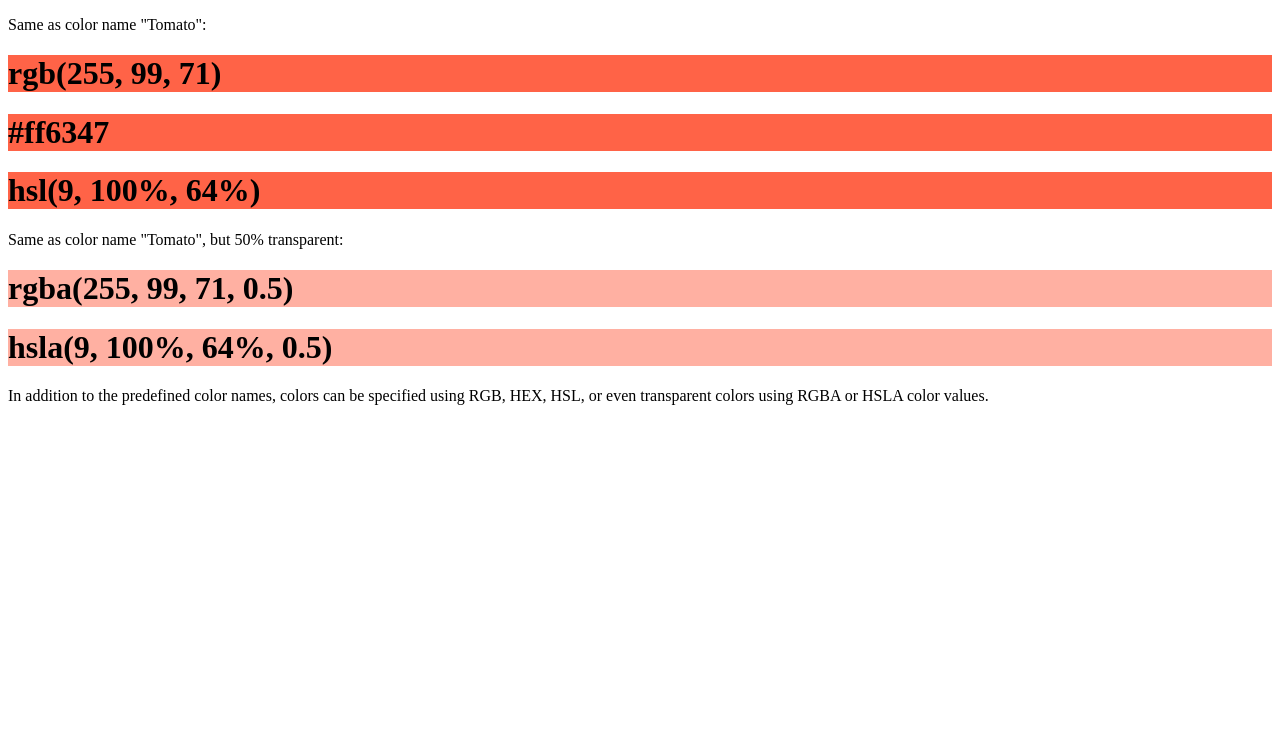
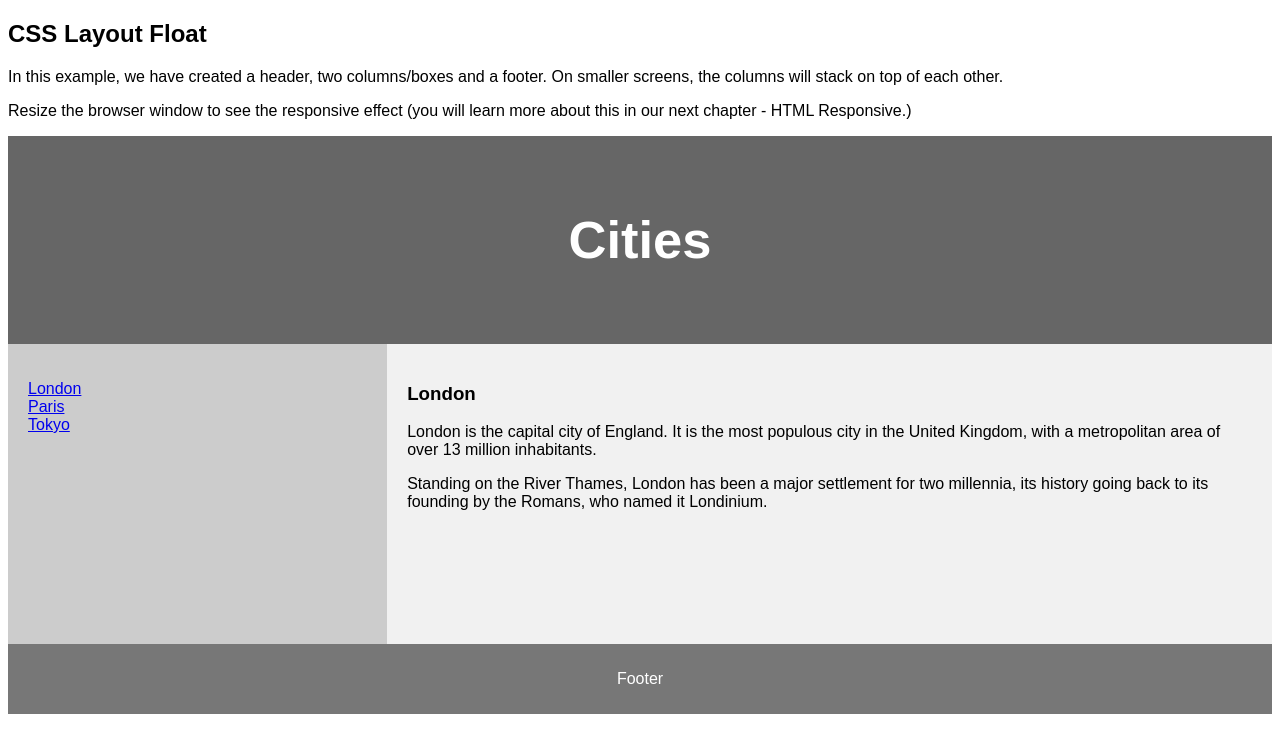
Before and after one commit to manikanteswararao/jenkins, a plain HTML site: page file1.html in a window 1280 px wide. Drawn offline with Linux system fonts and the light colour scheme.

Commit message:
puppet commit

```diff
--- a/file1.html
+++ b/file1.html
@@ -1,18 +1,103 @@
 <!DOCTYPE html>
-<html>
+<html lang="en">
+<head>
+<title>CSS Template</title>
+<meta charset="utf-8">
+<meta name="viewport" content="width=device-width, initial-scale=1">
+<style>
+* {
+  box-sizing: border-box;
+}
+
+body {
+  font-family: Arial, Helvetica, sans-serif;
+}
+
+/* Style the header */
+header {
+  background-color: #666;
+  padding: 30px;
+  text-align: center;
+  font-size: 35px;
+  color: white;
+}
+
+/* Create two columns/boxes that floats next to each other */
+nav {
+  float: left;
+  width: 30%;
+  height: 300px; /* only for demonstration, should be removed */
+  background: #ccc;
+  padding: 20px;
+}
+
+/* Style the list inside the menu */
+nav ul {
+  list-style-type: none;
+  padding: 0;
+}
+
+article {
+  float: left;
+  padding: 20px;
+  width: 70%;
+  background-color: #f1f1f1;
+  height: 300px; /* only for demonstration, should be removed */
+}
+
+/* Clear floats after the columns */
+section:after {
+  content: "";
+  display: table;
+  clear: both;
+}
+
+/* Style the footer */
+footer {
+  background-color: #777;
+  padding: 10px;
+  text-align: center;
+  color: white;
+}
+
+/* Responsive layout - makes the two columns/boxes stack on top of each other instead of next to each other, on small screens */
+@media (max-width: 600px) {
+  nav, article {
+    width: 100%;
+    height: auto;
+  }
+}
+</style>
+</head>
 <body>
 
-<p>Same as color name "Tomato":</p>
+<h2>CSS Layout Float</h2>
+<p>In this example, we have created a header, two columns/boxes and a footer. On smaller screens, the columns will stack on top of each other.</p>
+<p>Resize the browser window to see the responsive effect (you will learn more about this in our next chapter - HTML Responsive.)</p>
 
-<h1 style="background-color:rgb(255, 99, 71);">rgb(255, 99, 71)</h1>
-<h1 style="background-color:#ff6347;">#ff6347</h1>
-<h1 style="background-color:hsl(9, 100%, 64%);">hsl(9, 100%, 64%)</h1>
+<header>
+  <h2>Cities</h2>
+</header>
 
-<p>Same as color name "Tomato", but 50% transparent:</p>
-<h1 style="background-color:rgba(255, 99, 71, 0.5);">rgba(255, 99, 71, 0.5)</h1>
-<h1 style="background-color:hsla(9, 100%, 64%, 0.5);">hsla(9, 100%, 64%, 0.5)</h1>
+<section>
+  <nav>
+    <ul>
+      <li><a href="#">London</a></li>
+      <li><a href="#">Paris</a></li>
+      <li><a href="#">Tokyo</a></li>
+    </ul>
+  </nav>
 
-<p>In addition to the predefined color names, colors can be specified using RGB, HEX, HSL, or even transparent colors using RGBA or HSLA color values.</p>
+  <article>
+    <h1>London</h1>
+    <p>London is the capital city of England. It is the most populous city in the  United Kingdom, with a metropolitan area of over 13 million inhabitants.</p>
+    <p>Standing on the River Thames, London has been a major settlement for two millennia, its history going back to its founding by the Romans, who named it Londinium.</p>
+  </article>
+</section>
+
+<footer>
+  <p>Footer</p>
+</footer>
 
 </body>
 </html>
```
